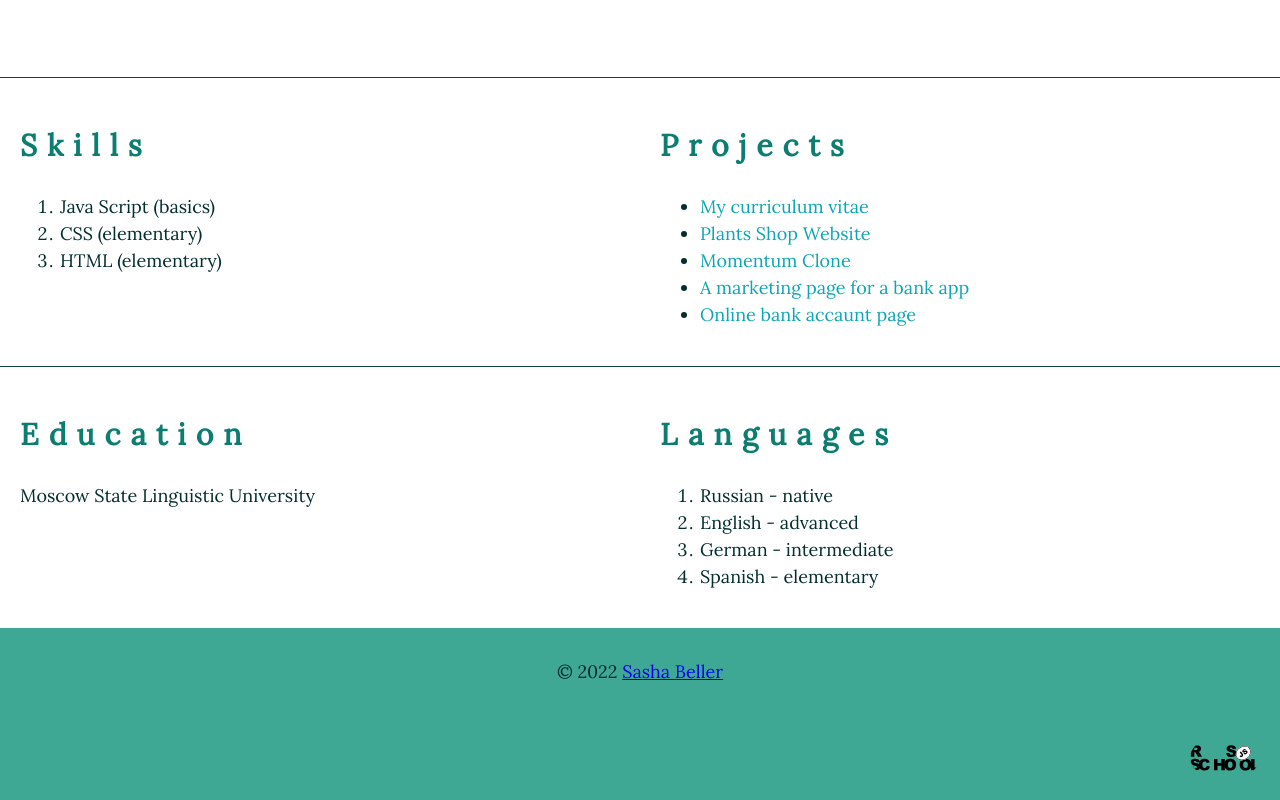
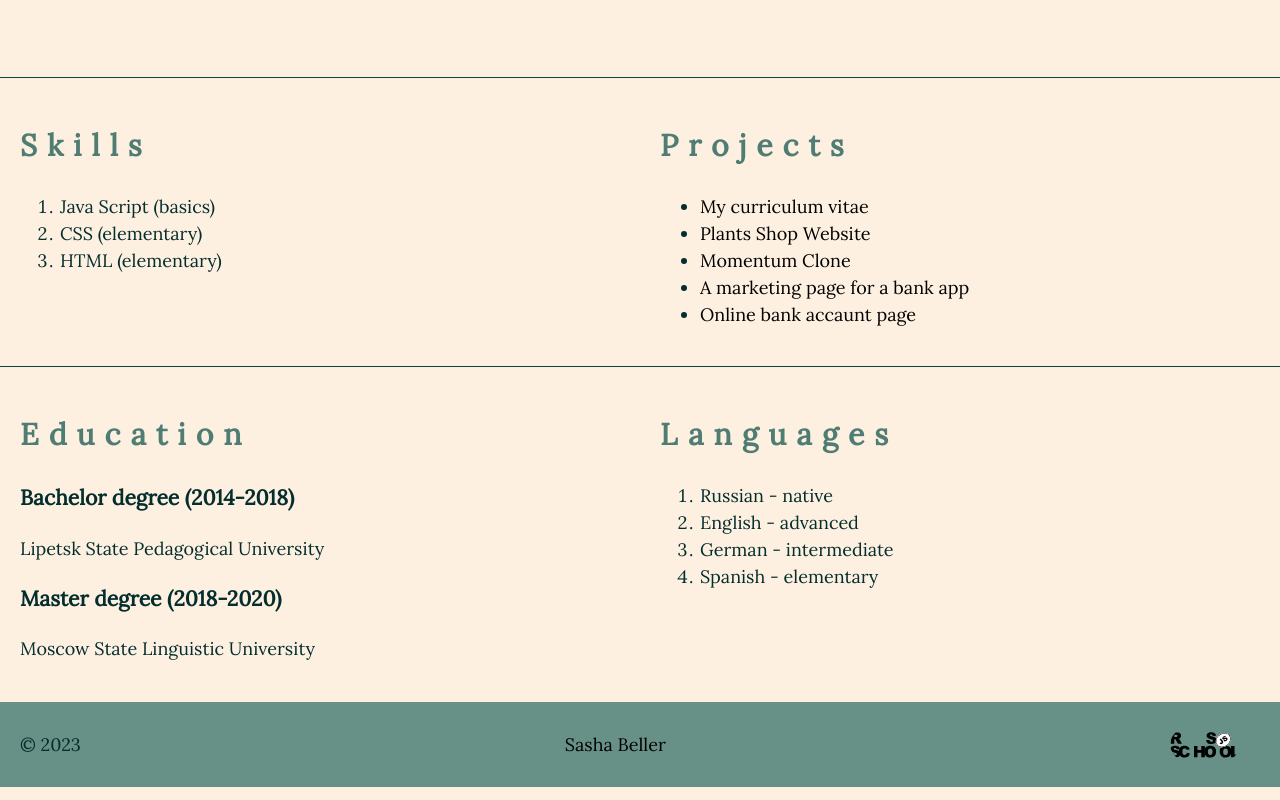
Before and after one commit to SashaBeller/rsschool-cv, a plain HTML site: page index.html in a window 1280 px wide. Shown: the part 1420-2220 px from the top of the page. Drawn offline with Linux system fonts and the light colour scheme.

Commit message:
feat: add discord, education, projects

```diff
--- a/index.html
+++ b/index.html
@@ -46,19 +46,21 @@
       <h1 class="name">Polina Skripeleva</h1>
       <h5 class="possition">Front End Developer Trainee</h5>
     </section>
-    <main class="main">
+
+    <main class="main center">
       <div class="container, main-container">
         <section class="section" id="contacts">
           <h2 class="section-title">Contacts</h2>
           <ul>
             <li>Location: Málaga, Spain 🇪🇸</li>
-            <li>Phone: +34 617466412</li>
+            <li>Phone: +34617466412</li>
             <li>
               E-mail:
               <a href="mailto:polina.skripeleva@icloud.com" title="email"
                 >polina.skripeleva@icloud.com</a
               >
             </li>
+            <li>Discord: Polina Skripeleva (@SashaBeller)</li>
           </ul>
         </section>
         <section class="section" id="summary">
@@ -178,7 +180,10 @@
         </section>
         <section class="section" id="education">
           <h2 class="section-title">Education</h2>
-          Moscow State Linguistic University
+          <h3>Bachelor degree (2014-2018)</h3>
+            <span>Lipetsk State Pedagogical University</span>
+          <h3>Master degree (2018-2020)</h3>
+            <span>Moscow State Linguistic University</span>
         </section>
         <section class="section" id="languages">
           <h2 class="section-title">Languages</h2>
@@ -194,9 +199,8 @@
 
     <footer class="footer">
       <div class="footer-container">
-        <div class="github">
-          © 2022 <a href="https://github.com/SashaBeller">Sasha Beller</a>
-        </div>
+        <span>© 2023</span>
+        <a class='link' href="https://github.com/SashaBeller">Sasha Beller</a>
         <a href="https://rs.school/js/">
           <img src="./assets/rs_school_js.svg" alt="rss logo" class="rss">
         </a>
--- a/style.css
+++ b/style.css
@@ -17,6 +17,7 @@ body {
   color: #042d2d;
   min-width: 320px;
   min-height: 100vh;
+  background-color:#fdf0e1;
   margin: 0;
   padding: 0;
   display: flex;
@@ -42,8 +43,8 @@ img {
 }
 
 .header {
-  background-color: #3ea894;
-  padding: 20px;
+  background-color: #679186;
+  padding: 20px 0 20px 0;
   font-size: 14px;
 }
 
@@ -68,7 +69,7 @@ img {
 }
 
 .container {
-  max-width: 1440px;
+  max-width: 1720px;
   margin: 0 auto;
   min-height: 20px;
 }
@@ -80,6 +81,7 @@ img {
 
 .main {
   margin-bottom: auto;
+  max-width: 1720px;
 }
 
 .profile-section {
@@ -97,7 +99,7 @@ img {
   font-weight: bold;
   text-transform: capitalize;
   letter-spacing: 10px;
-  color: #0c7e71;
+  color: #4F7D73;
 }
 
 .nav-list {
@@ -107,19 +109,18 @@ img {
   justify-content: flex-end;
   flex-direction: row;
   list-style: none;
-  padding: 0 20px;
   line-height: 30px;
   margin: auto;
 }
 
 .link {
   text-decoration: none;
-  color: rgb(11, 166, 180);
+  color: rgb(0, 0, 0);
   transition: color 0.5s;
 }
 
 .link:hover {
-  color: #68c3c0;
+  color: #A5C0B9;
 }
 
 html {
@@ -138,10 +139,16 @@ html {
 }
 
 .footer {
-  background-color: #3ea894;
+  background-color: #679186;
+  height: auto;
+  margin-top: 20px;
 }
 
-.github {
-  text-align: center;
-  padding: 30px;
+.footer-container {
+  display: flex;
+  align-items:center;
+  justify-content: space-between;
+  margin: 0 auto;
+  padding: 0 20px;
+  max-width: 1720px;
 }
```
